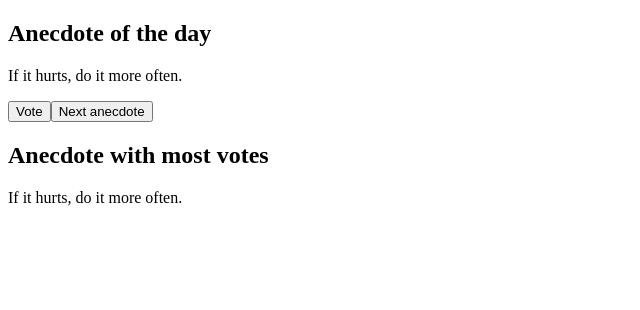
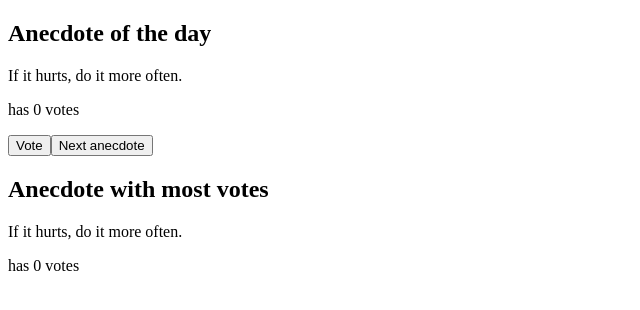
Before and after one commit to DiotheWind/anecdotes, a React (Vite) app: page / in a window 1280 px wide. Shown: the top 310 px of the page, without its empty margins (0-640 px from the left). Built offline with nearby package versions, Linux system fonts and the light colour scheme.

Commit message:
Expanded to show votes of each anecdote

```diff
--- a/src/App.jsx
+++ b/src/App.jsx
@@ -37,6 +37,7 @@ const App = () => {
       <div>
         <h2>Anecdote of the day</h2>
         <p>{anecdotes[selected]}</p>
+        <p>has {votes[selected]} votes</p>
         <button onClick={vote}>Vote</button>
         <button onClick={selectAnecdote}>Next anecdote</button>
       </div>
@@ -44,6 +45,7 @@ const App = () => {
       <div>
         <h2>Anecdote with most votes</h2>
         <p>{anecdotes[getIndexofMostVotes()]}</p>
+        <p>has {votes[getIndexofMostVotes()]} votes</p>
       </div>
     </>
   )
```
